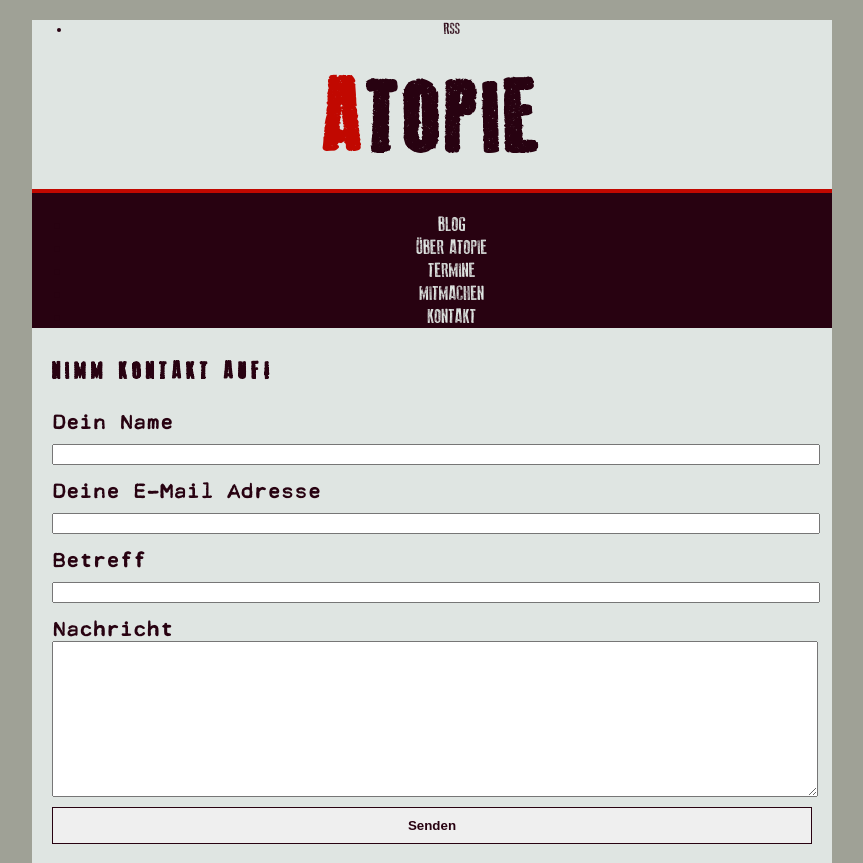
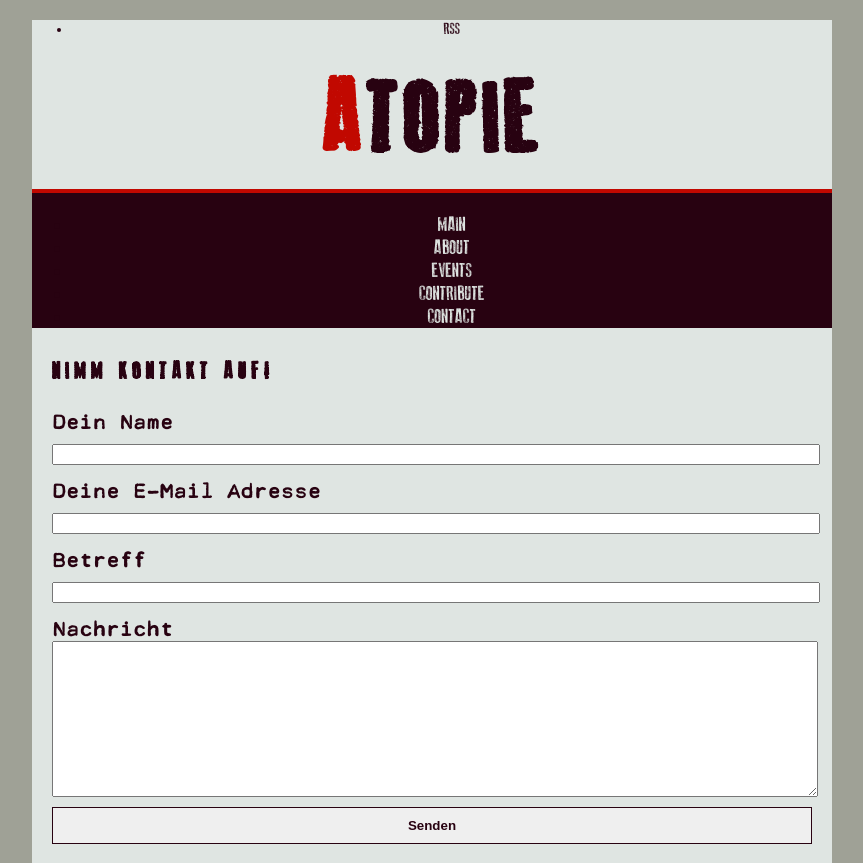
Before and after one commit to telekollektiv/blogupy, a Flask app: page /kontakt/ in a window 1280 px wide. Shown: the top 863 px of the page, without its empty margins (208-1071 px from the left). Run offline with Flask 2, Linux system fonts and the light colour scheme; parts of the project's set-up code (start-up, migrations or seed data) failed here and were passed over; some libraries are stand-ins or nearby versions.

Commit message:
start whitelabeling by removing atopie context

```diff
--- a/templates/layout.html
+++ b/templates/layout.html
@@ -2,7 +2,7 @@
 <!DOCTYPE html>
 <html ng-app="app">
     <head>
-        <title>atopie</title>
+        <title>blogupy</title>
         <meta charset="utf-8">
         <meta name="viewport" content="width=device-width, initial-scale=1, user-scalable=no">
         <link rel="stylesheet" href="/static/css/bootstrap.min.css">
@@ -30,11 +30,11 @@
                 </h1>
                 <nav>
                     <ul class="list-inline">
-                        <li><a href="/">Blog</a></li>
-                        <li><a href="/about/">Über Atopie</a></li>
-                        <li><a href="/events/">Termine</a></li>
-                        <li><a href="/contribute/">Mitmachen</a></li>
-                        <li><a href="/kontakt/">Kontakt</a></li>
+                        <li><a href="/">Main</a></li>
+                        <li><a href="/about/">About</a></li>
+                        <li><a href="/events/">Events</a></li>
+                        <li><a href="/contribute/">Contribute</a></li>
+                        <li><a href="/kontakt/">Contact</a></li>
                     </ul>
                 </nav>
             </header>
```
